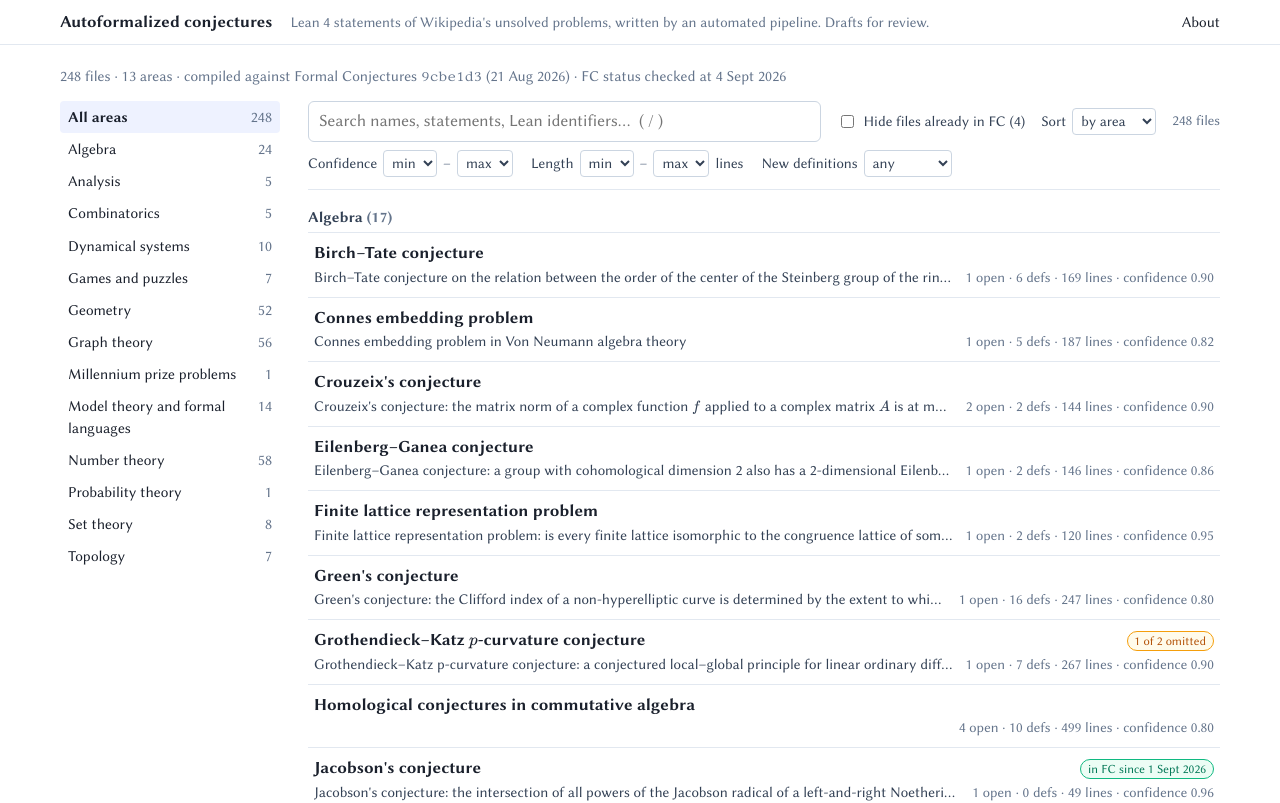
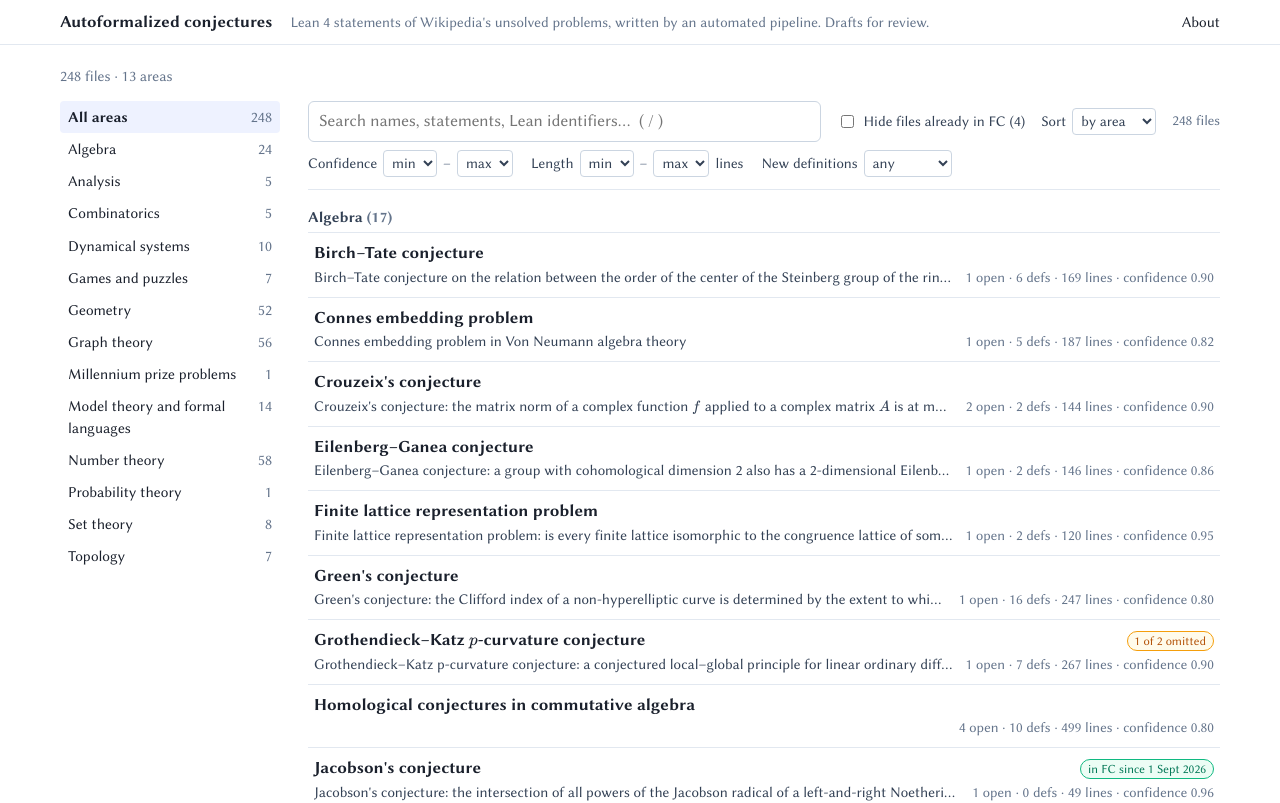
Before and after one commit to tadamcz/autoformalization-results, a React (Vite) app: page /p/1 in a window 1280 px wide. Shown: the top 803 px of the page. Built offline with nearby package versions, Linux system fonts and the light colour scheme.

Commit message:
List page: the count line is just files and areas (no FC commit or FC-status date)

```diff
--- a/src/routes/ListPage.tsx
+++ b/src/routes/ListPage.tsx
@@ -10,7 +10,6 @@ import {
   applyFilters,
   capitalize,
   distinctConfidences,
-  formatDate,
   hasFilters,
   parseState,
   serializeState,
@@ -71,11 +70,7 @@ export function ListPage() {
   return (
     <Shell>
       <p className="count-line">
-        {meta.n_entries} files · {nAreas} areas · compiled against Formal Conjectures{" "}
-        <code>{meta.fc.commit.slice(0, 7)}</code> ({formatDate(meta.fc.commit_date)})
-        {fcData && fcData.head_date && (
-          <span className="muted"> · FC status checked at {formatDate(fcData.head_date)}</span>
-        )}
+        {meta.n_entries} files · {nAreas} areas
       </p>
       <div className="list-layout">
         <aside className="list-side">
```
